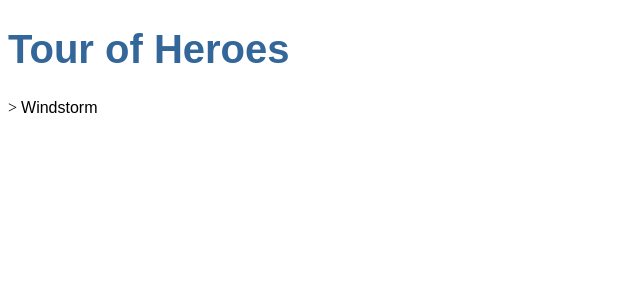
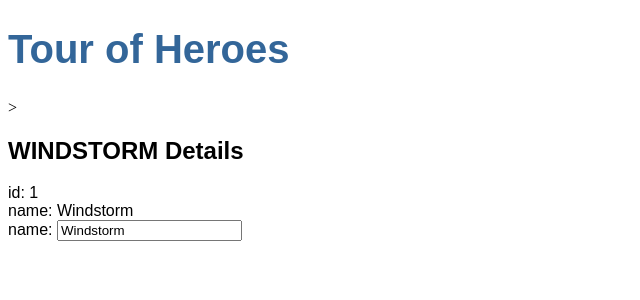
Before and after one commit to HT16A057/angular_tutorial, an Angular app in the folder angular-tour-of-heroes/: page / in a window 1280 px wide. Shown: the top 300 px of the page, without its empty margins (0-640 px from the left). Built offline with nearby package versions, Linux system fonts and the light colour scheme.

Commit message:
ヒーロエディターまで終了

```diff
--- a/angular-tour-of-heroes/src/app/app.module.ts
+++ b/angular-tour-of-heroes/src/app/app.module.ts
@@ -1,5 +1,6 @@
 import { BrowserModule } from '@angular/platform-browser';
 import { NgModule } from '@angular/core';
+import { FormsModule } from '@angular/forms'; // NgModel lives here
 
 
 import { AppComponent } from './app.component';
@@ -12,7 +13,8 @@
     HeroesComponent
   ],
   imports: [
-    BrowserModule
+    BrowserModule,
+    FormsModule // 双方向バインディングを可能にするngModule
   ],
   providers: [],
   bootstrap: [AppComponent]
--- a/angular-tour-of-heroes/src/app/heroes/heroes.component.html
+++ b/angular-tour-of-heroes/src/app/heroes/heroes.component.html
@@ -1 +1,9 @@
-{{hero}}
+<h2>{{hero.name | uppercase }} Details</h2>
+<div><span>id: </span>{{hero.id}}</div>
+<div><span>name: </span>{{hero.name}}</div>
+
+<div>
+    <label>name:
+        <input [(ngModel)]="hero.name" placeholder="name">
+    </label>
+</div>
--- a/angular-tour-of-heroes/src/app/heroes/heroes.component.ts
+++ b/angular-tour-of-heroes/src/app/heroes/heroes.component.ts
@@ -1,4 +1,5 @@
 import { Component, OnInit } from '@angular/core';
+import { Hero } from '../hero';
 
 @Component({
   selector: 'app-heroes',
@@ -6,8 +7,10 @@
   styleUrls: ['./heroes.component.css']
 })
 export class HeroesComponent implements OnInit {
-
-  hero = 'Windstorm';
+  hero: Hero = {
+    id: 1,
+    name: 'Windstorm'
+  };
 
   constructor() { }
 
```
